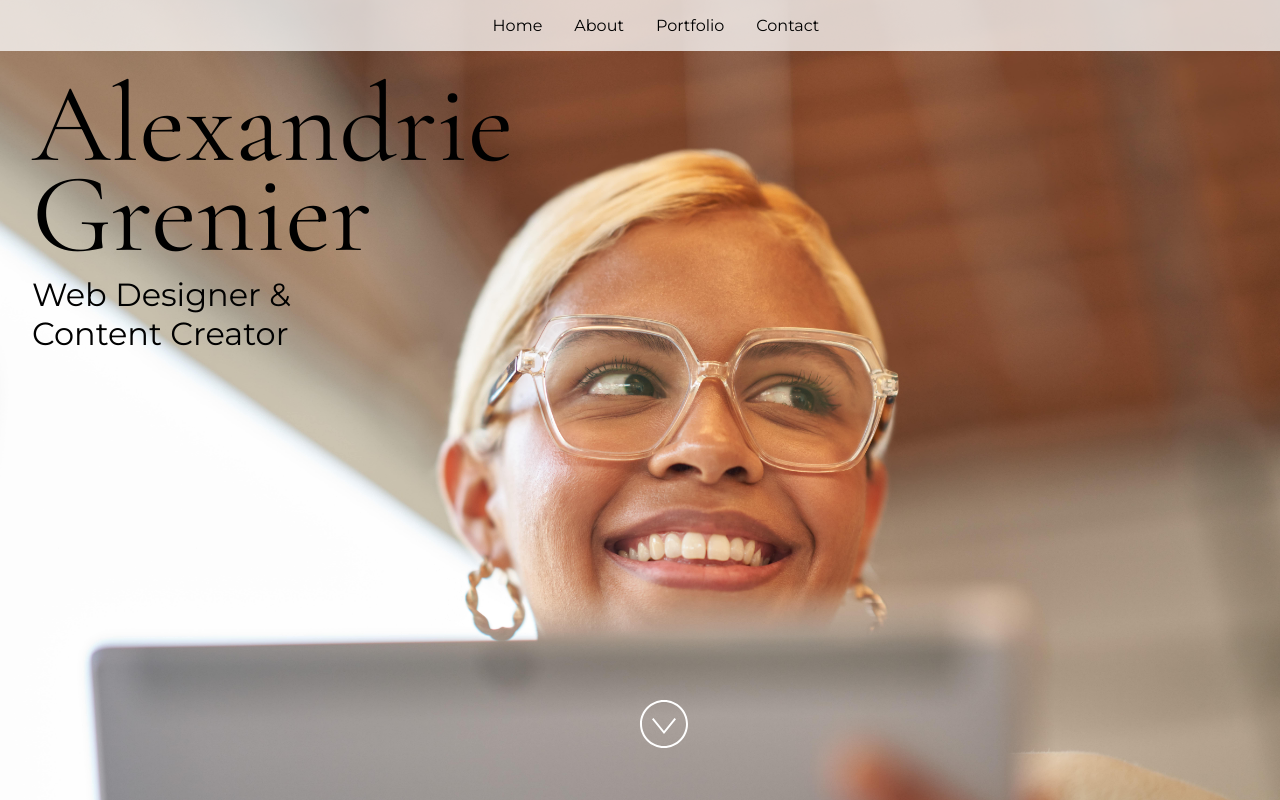
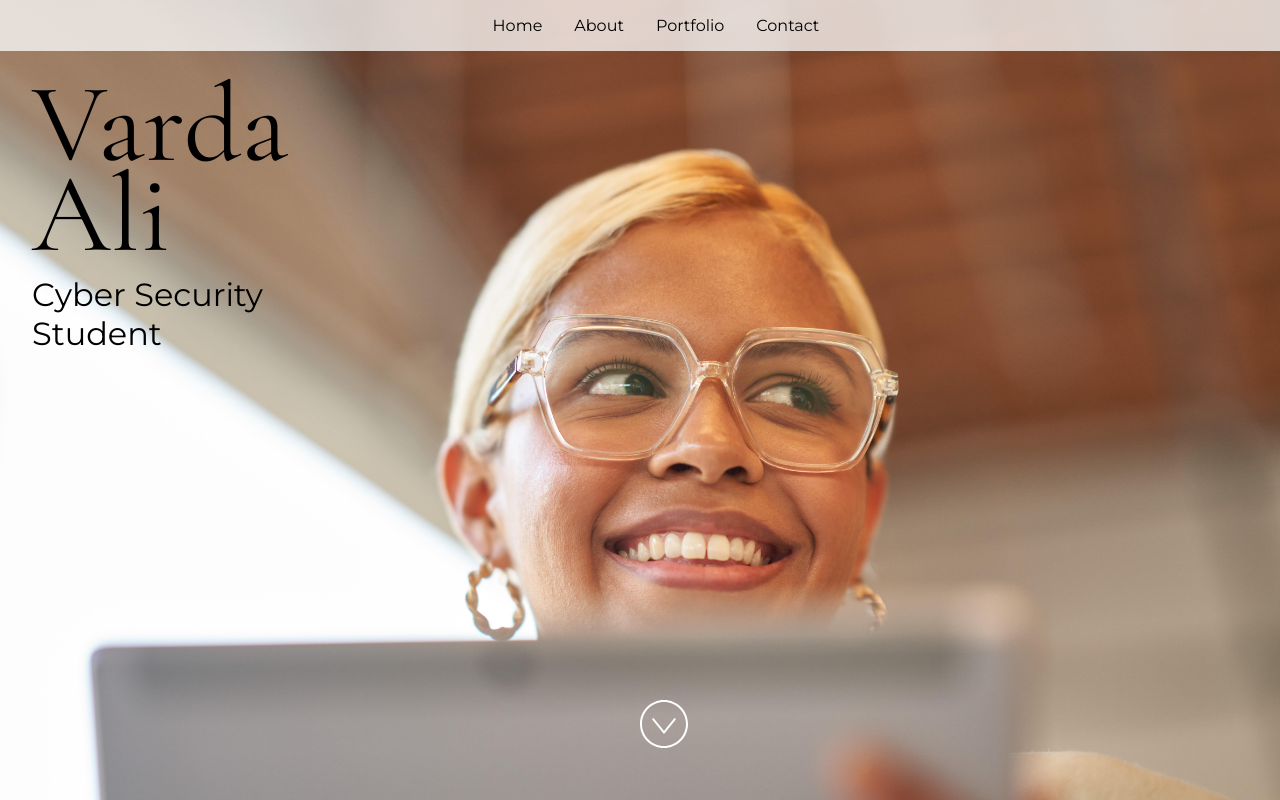
Before and after one commit to poisonous-idiot/portfolio, a React (Vite) app: page / in a window 1280 px wide. Built offline with nearby package versions, Linux system fonts and the light colour scheme.

Commit message:
committed

```diff
--- a/src/App.jsx
+++ b/src/App.jsx
@@ -24,15 +24,12 @@ import "./styles.css";
  * If you don't have one of the social sites listed, leave it as an empty string.
  */
 const siteProps = {
-  name: "Alexandrie Grenier",
-  title: "Web Designer & Content Creator",
-  email: "alex@example.com",
-  gitHub: "microsoft",
-  instagram: "microsoft",
-  linkedIn: "satyanadella",
-  medium: "",
-  twitter: "microsoft",
-  youTube: "Code",
+  name: "Varda Ali",
+  title: "Cyber Security Student",
+  email: "vardaali282@gmail.com",
+  gitHub: "https://github.com/poisonous-idiot/",
+  linkedIn: "https://www.linkedin.com/in/varda-ali",
+  twitter: "https://twitter.com/VardaAli3131",
 };
 
 const primaryColor = "#4E567E";
```
